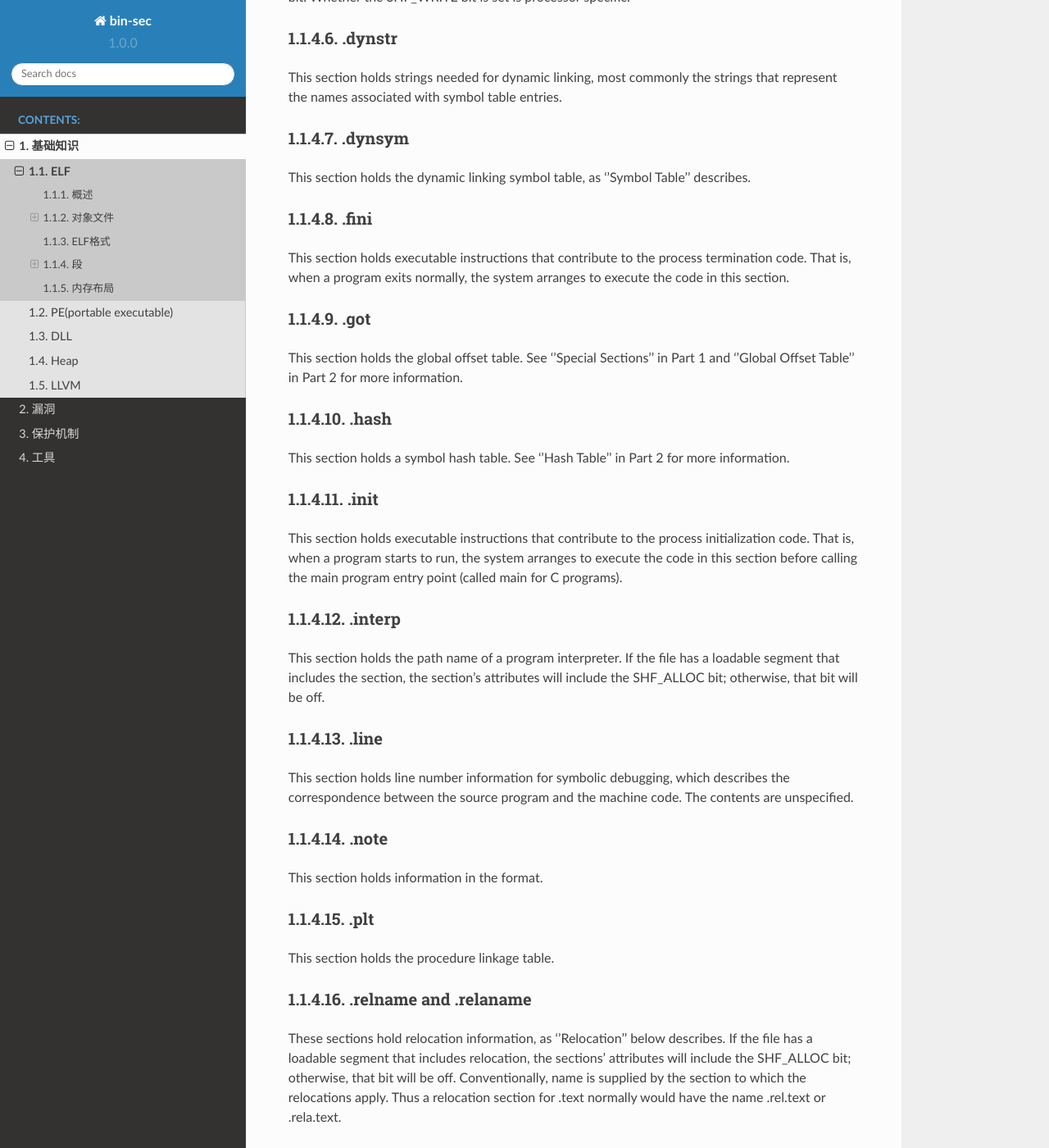
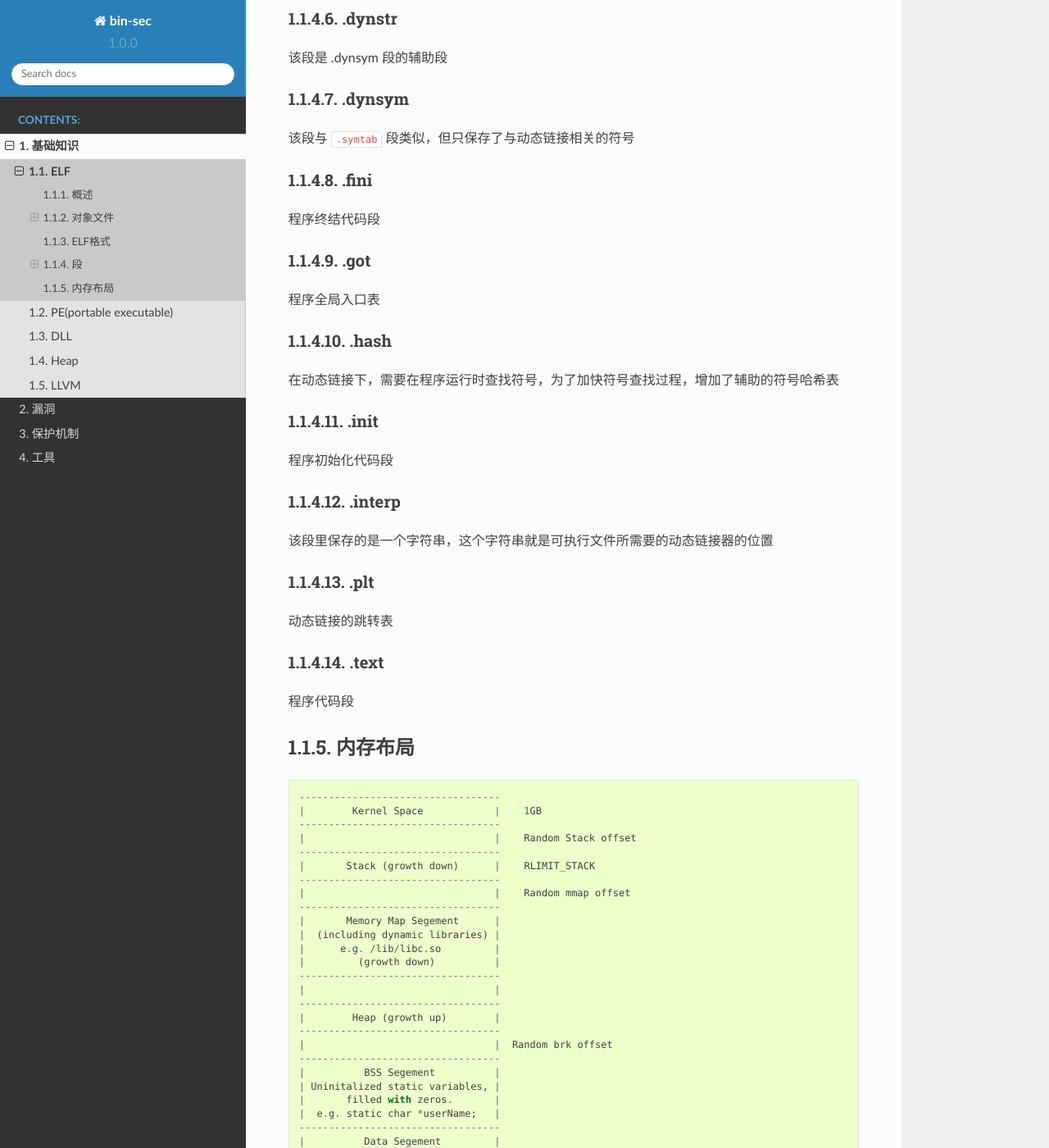
Before and after one commit to LyleMi/Learn-Binary-Hacking, a Sphinx documentation site: the page built from source/basic/elf.rst, in a window 1280 px wide and 1400 px high, scrolled down 2279 px. Shown: the whole window at 82% size. Built offline with Sphinx 7.4.7 and the Read the Docs theme 2.0.0, drawn with Linux system fonts in a browser that asks for light colours; some of the changed text lies outside the part shown.

Commit message:
update elf document

```diff
--- a/source/basic/elf.rst
+++ b/source/basic/elf.rst
@@ -74,90 +74,60 @@ ELF格式有两种
 
 .bss
 ~~~~~~~~~~~~~~~~~~~~~~~~~~~~~~~~~~~~~~~~~~~~~~~~~~~~~~
-This section holds uninitialized data that contribute to the program's memory image. By definition, the system initializes the data with zeros when the program begins to run.
+bss段保存未初始化的全局变量和局部静态变量
 
 .comment
 ~~~~~~~~~~~~~~~~~~~~~~~~~~~~~~~~~~~~~~~~~~~~~~~~~~~~~~
-This section holds version control information.
+存放编译器版本信息等
 
 .data and .data1
 ~~~~~~~~~~~~~~~~~~~~~~~~~~~~~~~~~~~~~~~~~~~~~~~~~~~~~~
-These sections hold initialized data that contribute to the program's memory image.
+data段保存已初始化的全局变量和局部静态变量
 
 .debug
 ~~~~~~~~~~~~~~~~~~~~~~~~~~~~~~~~~~~~~~~~~~~~~~~~~~~~~~
-This section holds information for symbolic debugging. The contents are unspecified.
+存放调试信息
 
 .dynamic
 ~~~~~~~~~~~~~~~~~~~~~~~~~~~~~~~~~~~~~~~~~~~~~~~~~~~~~~
-This section holds dynamic linking information. The section's attributes will include the SHF_ALLOC bit. Whether the SHF_WRITE bit is set is processor specific.
+该段中保存了动态链接器所需要的基本信息，是一个结构数组，可以看做动态链接下ELF文件的文件头。存储了动态链接会用到的各个表的位置等信息。
 
 .dynstr
 ~~~~~~~~~~~~~~~~~~~~~~~~~~~~~~~~~~~~~~~~~~~~~~~~~~~~~~
-This section holds strings needed for dynamic linking, most commonly the strings that represent the names associated with symbol table entries.
+该段是 .dynsym 段的辅助段
 
 .dynsym
 ~~~~~~~~~~~~~~~~~~~~~~~~~~~~~~~~~~~~~~~~~~~~~~~~~~~~~~
-This section holds the dynamic linking symbol table, as ''Symbol Table'' describes.
+该段与 ``.symtab`` 段类似，但只保存了与动态链接相关的符号
 
 .fini
 ~~~~~~~~~~~~~~~~~~~~~~~~~~~~~~~~~~~~~~~~~~~~~~~~~~~~~~
-This section holds executable instructions that contribute to the process termination code. That is, when a program exits normally, the system arranges to execute the code in this
-section.
+程序终结代码段
 
 .got
 ~~~~~~~~~~~~~~~~~~~~~~~~~~~~~~~~~~~~~~~~~~~~~~~~~~~~~~
-This section holds the global offset table. See ''Special Sections'' in Part 1 and ''Global Offset Table'' in Part 2 for more information.
+程序全局入口表
 
 .hash
 ~~~~~~~~~~~~~~~~~~~~~~~~~~~~~~~~~~~~~~~~~~~~~~~~~~~~~~
-This section holds a symbol hash table. See ''Hash Table'' in Part 2 for more information.
+在动态链接下，需要在程序运行时查找符号，为了加快符号查找过程，增加了辅助的符号哈希表
 
 .init
 ~~~~~~~~~~~~~~~~~~~~~~~~~~~~~~~~~~~~~~~~~~~~~~~~~~~~~~
-This section holds executable instructions that contribute to the process initialization code.
-That is, when a program starts to run, the system arranges to execute the code in this section before calling the main program entry point (called main for C programs).
+程序初始化代码段
 
 .interp
 ~~~~~~~~~~~~~~~~~~~~~~~~~~~~~~~~~~~~~~~~~~~~~~~~~~~~~~
-This section holds the path name of a program interpreter. If the file has a loadable segment that includes the section, the section's attributes will include the SHF_ALLOC bit; otherwise, that bit will be off.
-
-.line
-~~~~~~~~~~~~~~~~~~~~~~~~~~~~~~~~~~~~~~~~~~~~~~~~~~~~~~
-This section holds line number information for symbolic debugging, which describes the correspondence between the source program and the machine code. The contents are unspecified.
-
-.note
-~~~~~~~~~~~~~~~~~~~~~~~~~~~~~~~~~~~~~~~~~~~~~~~~~~~~~~
-This section holds information in the format.
+该段里保存的是一个字符串，这个字符串就是可执行文件所需要的动态链接器的位置
 
 .plt
 ~~~~~~~~~~~~~~~~~~~~~~~~~~~~~~~~~~~~~~~~~~~~~~~~~~~~~~
-This section holds the procedure linkage table.
-
-.relname and .relaname
-~~~~~~~~~~~~~~~~~~~~~~~~~~~~~~~~~~~~~~~~~~~~~~~~~~~~~~
-These sections hold relocation information, as ''Relocation'' below describes. If the file has a loadable segment that includes relocation, the sections' attributes will include the
-SHF_ALLOC bit; otherwise, that bit will be off. Conventionally, name is supplied by the section to which the relocations apply. Thus a relocation section for .text normally would have the name .rel.text or .rela.text.
-
-.rodata and .rodata1
-~~~~~~~~~~~~~~~~~~~~~~~~~~~~~~~~~~~~~~~~~~~~~~~~~~~~~~
-These sections hold read-only data that typically contribute to a non-writable segment in the process image.
-
-.shstrtab
-~~~~~~~~~~~~~~~~~~~~~~~~~~~~~~~~~~~~~~~~~~~~~~~~~~~~~~
-This section holds section names.
-
-.strtab
-~~~~~~~~~~~~~~~~~~~~~~~~~~~~~~~~~~~~~~~~~~~~~~~~~~~~~~
-This section holds strings, most commonly the strings that represent the names associated with symbol table entries. If the file has a loadable segment that includes the symbol string table, the section's attributes will include the SHF_ALLOC bit; otherwise, that bit will be off.
-
-.symtab
-~~~~~~~~~~~~~~~~~~~~~~~~~~~~~~~~~~~~~~~~~~~~~~~~~~~~~~
-This section holds a symbol table, as ''Symbol Table'' in this section describes. If the file has a loadable segment that includes the symbol table, the section's attributes will include the SHF_ALLOC bit; otherwise, that bit will be off.
+动态链接的跳转表
 
 .text
 ~~~~~~~~~~~~~~~~~~~~~~~~~~~~~~~~~~~~~~~~~~~~~~~~~~~~~~
-This section holds the ''text,'' or executable instructions, of a program.
+程序代码段
+
 
 内存布局
 --------------------------------------
```
